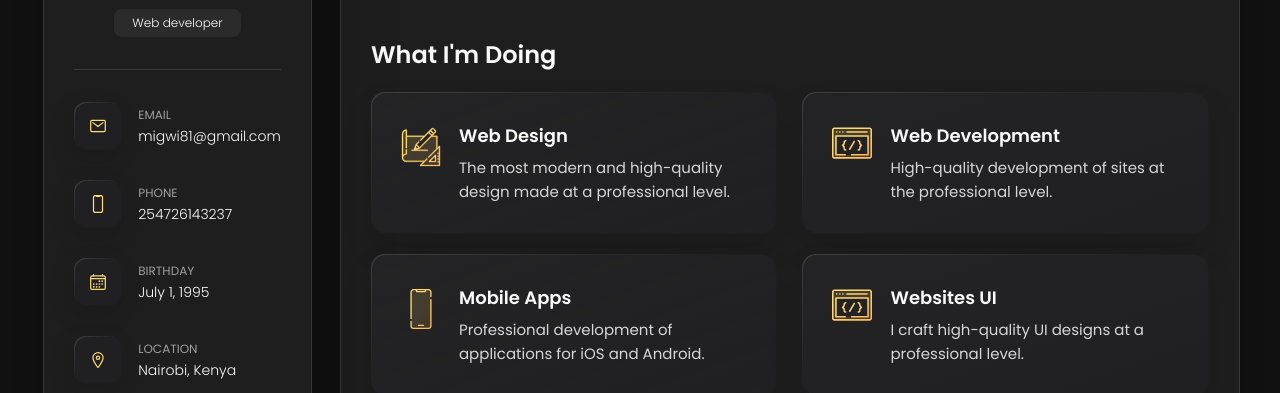
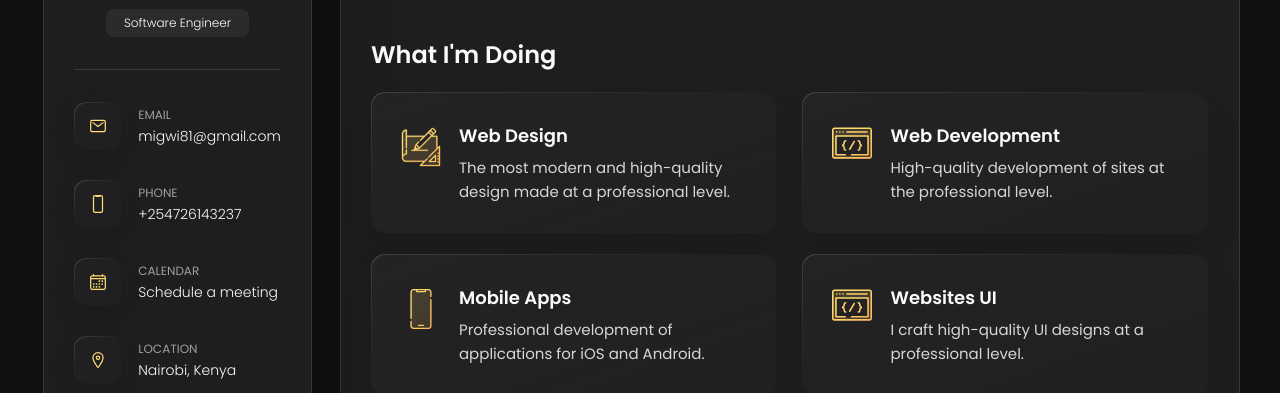
Before and after one commit to DAVIDMIGWI/DAVIDMIGWI, a plain HTML site: page index.html in a window 1280 px wide. Shown: the part 341-734 px from the top of the page. Drawn offline with nearby package versions, Linux system fonts and the light colour scheme; some icons are missing.

Commit message:
calendar

```diff
--- a/index.html
+++ b/index.html
@@ -1,5 +1,10 @@
 <!DOCTYPE html>
 <html lang="en">
+  <meta charset="UTF-8">
+  <meta http-equiv="X-UA-Compatible" content="IE=edge">
+  <meta name="viewport" content="width=device-width, initial-scale=1.0">
+  <meta name="description" content="David Migwi's portfolio website showcasing his skills and projects.">
+  <title>David Migwi</title>
 
 <head>
   <!-- Google tag (gtag.js) -->
@@ -8,14 +13,11 @@
   window.dataLayer = window.dataLayer || [];
   function gtag(){dataLayer.push(arguments);}
   gtag('js', new Date());
-
   gtag('config', 'G-0TQY52B7HB');
 </script>
 
-  <meta charset="UTF-8">
-  <meta http-equiv="X-UA-Compatible" content="IE=edge">
-  <meta name="viewport" content="width=device-width, initial-scale=1.0">
-  <title>David Migwi</title>
+
+
 
   <!--
     - favicon
@@ -58,7 +60,7 @@
         <div class="info-content">
           <h1 class="name" title="David Migwi">David Migwi</h1>
 
-          <p class="title">Web developer</p>
+          <p class="title">Software Engineer</p>
         </div>
 
         <button class="info_more-btn" data-sidebar-btn>
@@ -98,24 +100,21 @@
             <div class="contact-info">
               <p class="contact-title">Phone</p>
 
-              <a href="tel:+254726143237" class="contact-link">254726143237</a>
+              <a href="tel:+254726143237" class="contact-link">+254726143237</a>
             </div>
 
           </li>
 
           <li class="contact-item">
-
             <div class="icon-box">
               <ion-icon name="calendar-outline"></ion-icon>
             </div>
+            <div class="contact-info">
+              <p class="contact-title">Calendar</p>
+              <a href="https://calendly.com/migwi81" class="contact-link" target="_blank">Schedule a meeting</a>
+            </div>
+          </li>
 
-            <div class="contact-info">
-              <p class="contact-title">Birthday</p>
-
-              <time datetime="1982-06-23">July 1, 1995</time>
-            </div>
-
-          </li>
 
           <li class="contact-item">
 
```
